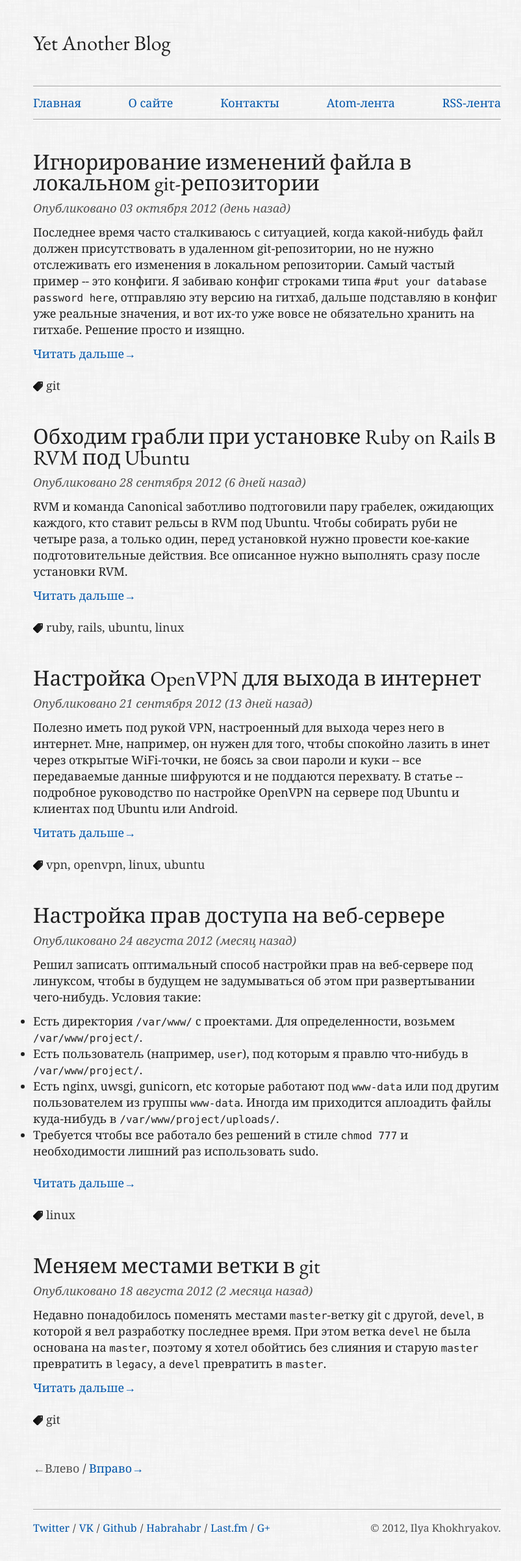
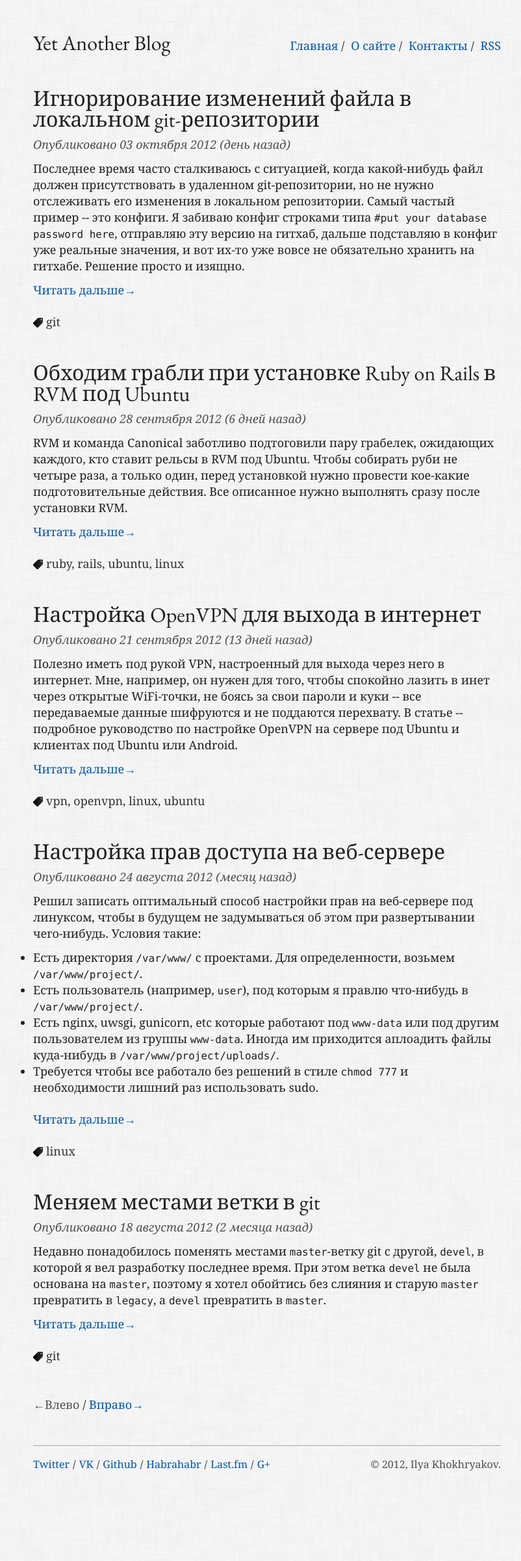
Before and after one commit to iliaaw/awolf.ru, a Jekyll site: the page built from index.html, in a window 1280 px wide. Shown: the whole page at 65% size, without its empty margins (229-1031 px from the left). Built offline with Jekyll 4.4.1, drawn with Linux system fonts in a browser that asks for light colours; the list of posts is cut into pages by our own code; after the commit the page ends 2304 px from its top, so only the background shows below that.

Commit message:
Added new single-line nav version

```diff
--- a/_layouts/base.html
+++ b/_layouts/base.html
@@ -15,20 +15,16 @@
 
     <body>
         <div id="content-wrapper">
-            <h1 id="header"><a href="/">Yet Another Blog</a></h1>
+            <div id="header">
+                <h1 id="title"><a href="/">Yet Another Blog</a></h1>
 
-            <div class="line"></div>
-
-            <ul id="nav">
-                <li><a href="/">Главная</a></li>
-                <li><a href="/about/">О сайте</a></li>
-                <li><a href="/contacts/">Контакты</a></li>
-                <li><a class="rss" href="/atom.xml">Atom-лента</a></li>
-                <li><a class="rss" href="/rss.xml">RSS-лента</a></li>
-                <li class="helper"></li>
-            </ul>
-
-            <div class="line"></div>
+                <ul id="nav">
+                    <li><a href="/">Главная</a></li>
+                    <li><a href="/about/">О сайте</a></li>
+                    <li><a href="/contacts/">Контакты</a></li>
+                    <li><a class="rss" href="/rss.xml">RSS</a></li>
+                </ul>
+            </div>
 
             <div id="content">
                 {{ content }}
--- a/static/style/style.css
+++ b/static/style/style.css
@@ -42,29 +42,50 @@ code {
 }
 
 #header {
-    padding: 50px 0px;
+    padding: 50px 0px 0px 0px;
+    position: relative;
+    line-height: 32px;
+}
+
+#title {
     font-size: 32px;
     font-family: "EB Garamond", Georgia, serif;
+    display: inline;
 }
 
-#header a {
+#title a {
     color: #202020;
     text-decoration: none;
 }
 
 #nav {
-    height: 50px;
-    text-align: justify;
+    position: absolute;
+    bottom: 0px;
+    right: 0px;
 }
 
 #nav li {
-    display: inline-block;
-    line-height: 50px;
-    text-align: center;
+    display: inline;
 }
 
-#nav li.helper {
-    width: 100%;
+#nav li:after {
+    content: "/";
+}
+
+#nav li:last-child:after {
+    content: "";
+}
+
+#nav li a {
+    padding: 0px 5px;
+}
+
+#nav li:first-child a {
+    padding-left: 0px;
+}
+
+#nav li:last-child a {
+    padding-right: 0px;
 }
 
 #content {
```
